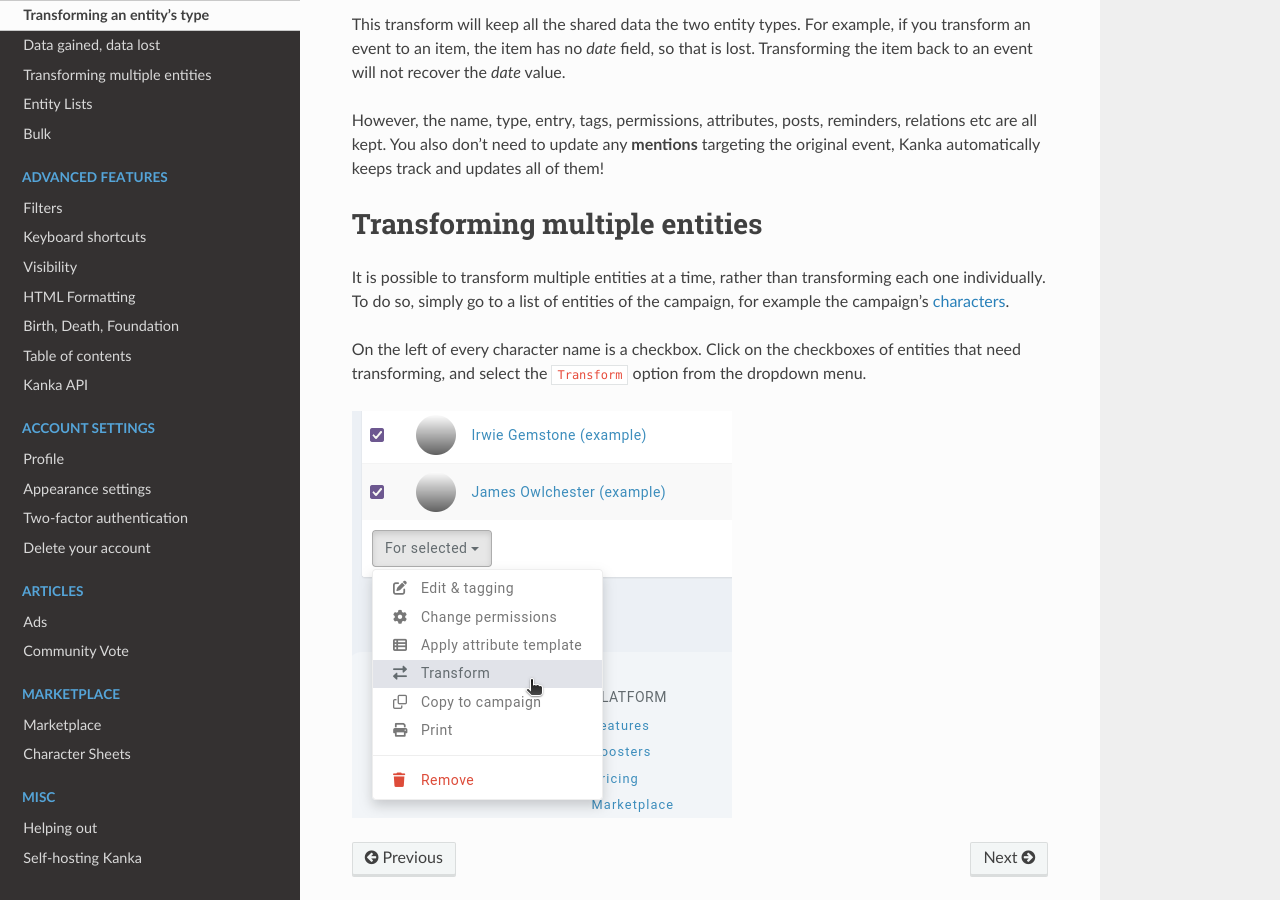
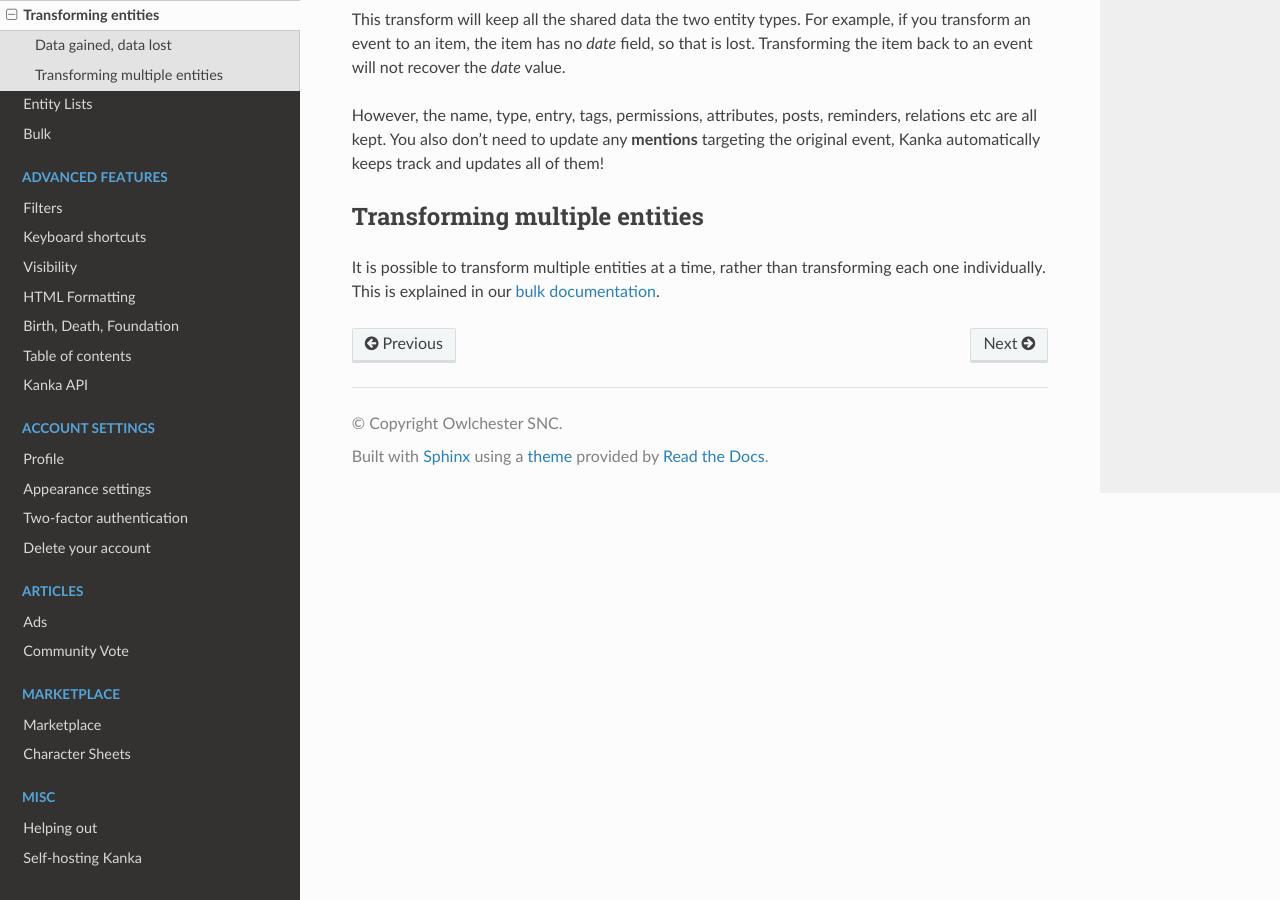
Before and after one commit to owlchester/kanka-docs, a Sphinx documentation site: the page built from docs/source/guides/transform.md, in a window 1280 px wide and 900 px high, scrolled down 876 px. Built offline with Sphinx 7.4.7 and the Read the Docs theme 3.1.0, drawn with Linux system fonts in a browser that asks for light colours; pages that are not in the unit, such as notebooks, are missing from menus; some of the changed text lies outside the part shown.

Commit message:
Fix wrong info

```diff
--- a/docs/source/guides/transform.md
+++ b/docs/source/guides/transform.md
@@ -1,5 +1,4 @@
-
-## Transforming an entity's type
+# Transforming entities
 
 Since entities all share a similar base, this means you can change an entity's type after you've created it. Say you create an [event](/entities/events), fill it out, and later realise you want an [item](/entities/items) instead. No worries, you can change the entity's type in its **actions**, accessed by clicking on the "cog" next to the entity's name.
 
@@ -13,8 +12,4 @@
 
 ## Transforming multiple entities
 
-It is possible to transform multiple entities at a time, rather than transforming each one individually. To do so, simply go to a list of entities of the campaign, for example the campaign's [characters](/entities/characters).
-
-On the left of every character name is a checkbox. Click on the checkboxes of entities that need transforming, and select the `Transform` option from the dropdown menu.
-
-![Bulk transform multiple entities](img/bulk-transform.png)
+It is possible to transform multiple entities at a time, rather than transforming each one individually. This is explained in our [bulk documentation](/guides/bulk).
```
Also changed, not shown: docs/source/guides/bulk.md (+2 -2 lines), docs/source/guides/lists.md (+1 -1 lines).
